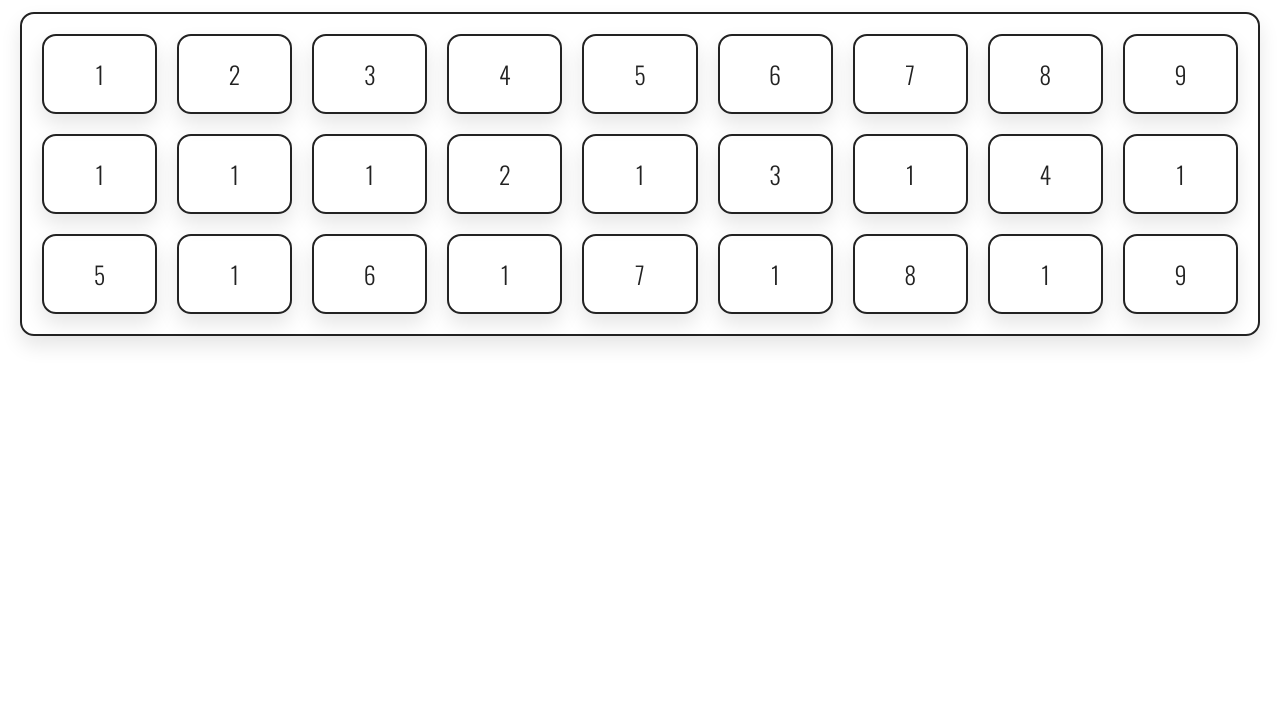
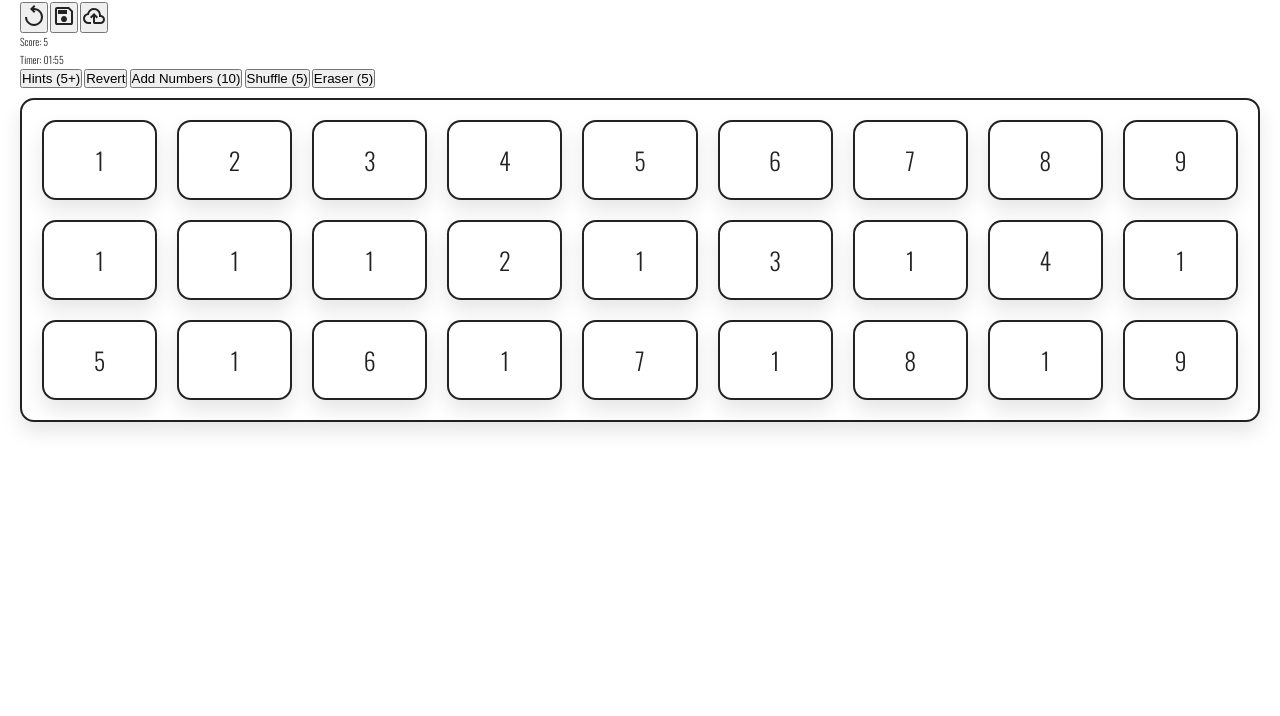
Before and after one commit to sobselena/pair-em-up, a website with bundled scripts: page index.html in a window 1280 px wide. Shown: the part 84-800 px from the top of the page. Built offline with nearby package versions, Linux system fonts and the light colour scheme.

Commit message:
feat: supplement header layout

```diff
--- a/index.html
+++ b/index.html
@@ -11,6 +11,43 @@
     <header class="header">
       <div class="wrapper">
         <h1 class="header-primary">Pair `em up</h1>
+
+        <div class="control-buttons">
+          <button class="control-buttons__reset">
+            <img src="src/assets/icons/reset.svg" alt="reset icon" />
+          </button>
+          <button class="control-buttons__save">
+            <img src="src/assets/icons/save.svg" alt="save icon" />
+          </button>
+          <button class="control-buttons__continue">
+            <img src="src/assets/icons/continue.svg" alt="continue icon" />
+          </button>
+        </div>
+
+        <div class="statistics">
+          <div class="statistics__score-container">
+            Score: <span class="statistics__score">5</span>
+          </div>
+          <div class="statistics__timer-container">
+            Timer: <span class="statistics__timer">01:55</span>
+          </div>
+        </div>
+
+        <div class="assist-tools">
+          <button class="assist-tools__hints">
+            Hints (<span class="assist-tools__hints-count">5+</span>)
+          </button>
+          <button class="assist-tools__revert">Revert</button>
+          <button class="assist-tools__add-numbers">
+            Add Numbers (<span class="assist-tools__add-numbers-count">10</span>)
+          </button>
+          <button class="assist-tools__shuffle">
+            Shuffle (<span class="assist-tools__shuffle-count">5</span>)
+          </button>
+          <button class="assist-tools__eraser">
+            Eraser (<span class="assist-tools__eraser-count">5</span>)
+          </button>
+        </div>
       </div>
     </header>
     <main class="main">
```
Also changed, not shown: src/assets/icons/continue.svg (added), src/assets/icons/reset.svg (added), src/assets/icons/save.svg (added).
